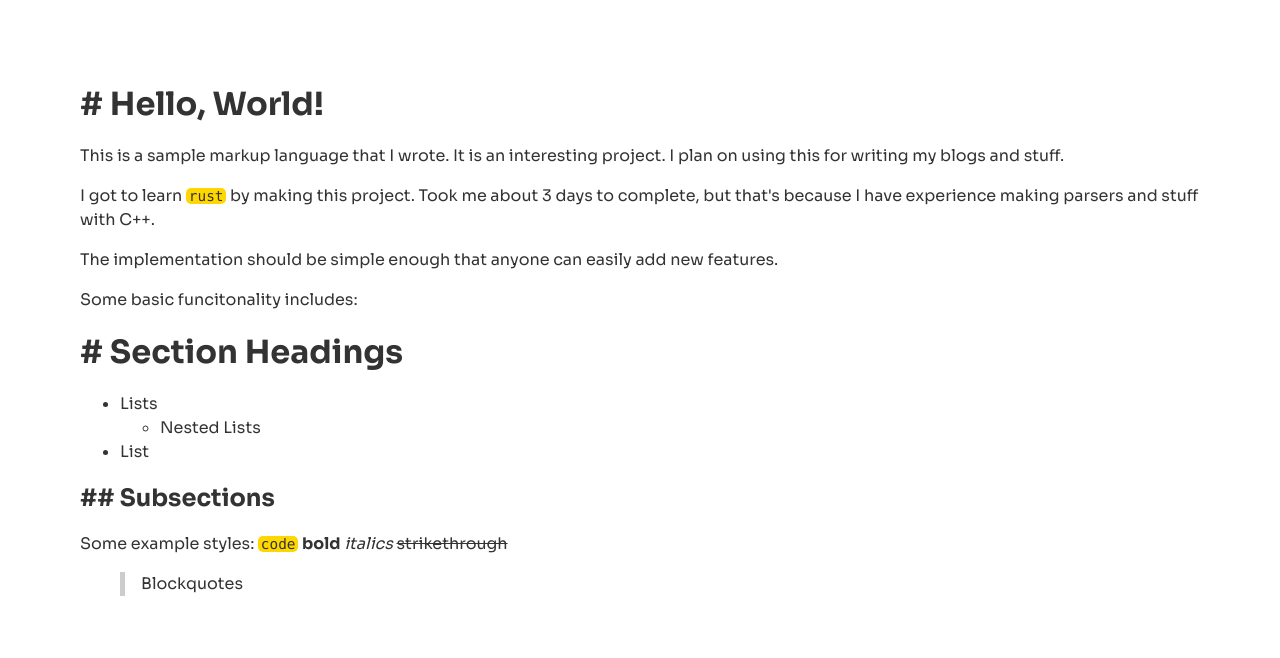
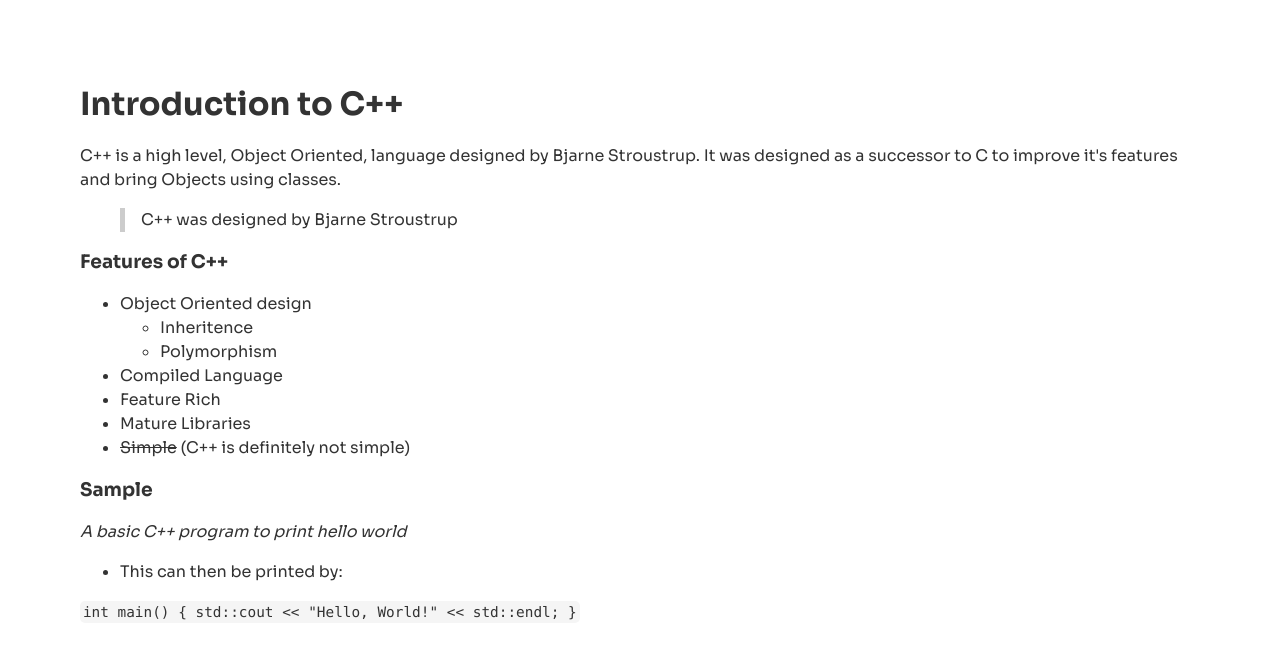
Before and after one commit to rohitashwin/waygum, a plain HTML site: page output.html in a window 1280 px wide. Drawn offline with Linux system fonts and the light colour scheme.

```diff
--- a/output.html
+++ b/output.html
@@ -1,4 +1,4 @@
-<!DOCTYPE html><html><head><title>Hello, World!</title><style>@import url('https://fonts.googleapis.com/css2?family=Sora:wght@100;200;300;400;500;600;700;800&display=swap');
+<!DOCTYPE html><html><head><title>Introduction to C++</title><style>@import url('https://fonts.googleapis.com/css2?family=Sora:wght@100;200;300;400;500;600;700;800&display=swap');
 
 *, *::after, *::before {
 	box-sizing: border-box;
@@ -19,24 +19,12 @@
 	padding: 0;
 }
 
-h1::before {
-	content: '# ';
-}
-
-h2::before {
-	content: '## ';
-}
-
-h3::before {
-	content: '### ';
-}
-
 code {
 	font-family: 'Menlo', 'Monaco', 'Consolas', 'Courier New', monospace;
 	font-size: 0.9em;
 	border-radius: 5px;
-	background-color: gold;
-	padding: 0 0.2em;
+	background-color: #f5f5f5;
+	padding: 0.2em;
 	color: #333;
 }
 
@@ -45,4 +33,4 @@
 	border-left: 5px solid #ccc;
 	padding-left: 1rem;
 	width: 100%;
-}</style></head><body><h1>Hello, World!</h1><p>This is a sample markup language that I wrote. It is an interesting project. I plan on using this for writing my blogs and stuff.</p><p>I got to learn <code>rust</code> by making this project. Took me about 3 days to complete, but that's because I have experience making parsers and stuff with C++.</p><p>The implementation should be simple enough that anyone can easily add new features.</p><p>Some basic funcitonality includes:</p><h1>Section Headings</h1><ul><li>Lists</li><ul><li>Nested Lists</li></ul><li>List</li></ul><h2>Subsections</h2><p>Some example styles: <code>code</code>  <strong>bold</strong>  <em>italics</em>  <del>strikethrough</del> </p><blockquote>Blockquotes</blockquote></body></html>
+}</style></head><body><h1>Introduction to C++</h1><p>C++ is a high level, Object Oriented, language designed by Bjarne Stroustrup. It was designed as a successor to C to improve it's features and bring Objects using classes.</p><blockquote>C++ was designed by Bjarne Stroustrup</blockquote><h3>Features of C++</h3><ul><li>Object Oriented design</li><ul><li>Inheritence</li><li>Polymorphism</li></ul><li>Compiled Language</li><li>Feature Rich</li><li>Mature Libraries</li><li> <del>Simple</del> (C++ is definitely not simple)</li></ul><h3>Sample</h3><p> <em>A basic C++ program to print hello world</em> </p><ul><li>This can then be printed by:</li></ul><p> <code>int main() { std::cout << "Hello, World!" << std::endl; }</code> </p></body></html>
--- a/style.css
+++ b/style.css
@@ -19,24 +19,12 @@
 	padding: 0;
 }
 
-h1::before {
-	content: '# ';
-}
-
-h2::before {
-	content: '## ';
-}
-
-h3::before {
-	content: '### ';
-}
-
 code {
 	font-family: 'Menlo', 'Monaco', 'Consolas', 'Courier New', monospace;
 	font-size: 0.9em;
 	border-radius: 5px;
-	background-color: gold;
-	padding: 0 0.2em;
+	background-color: #f5f5f5;
+	padding: 0.2em;
 	color: #333;
 }
 
```
Also changed, not shown: 3 other files.
